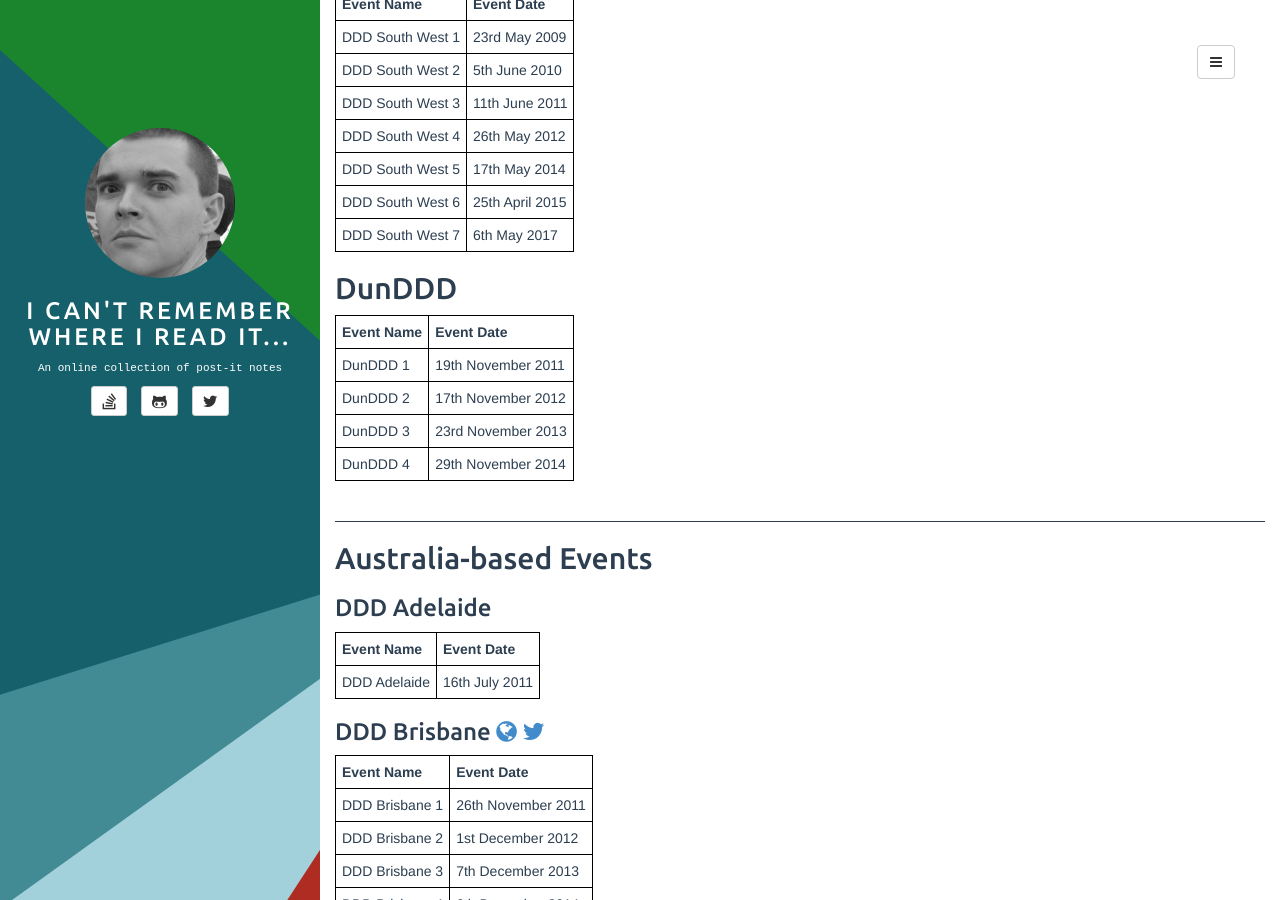
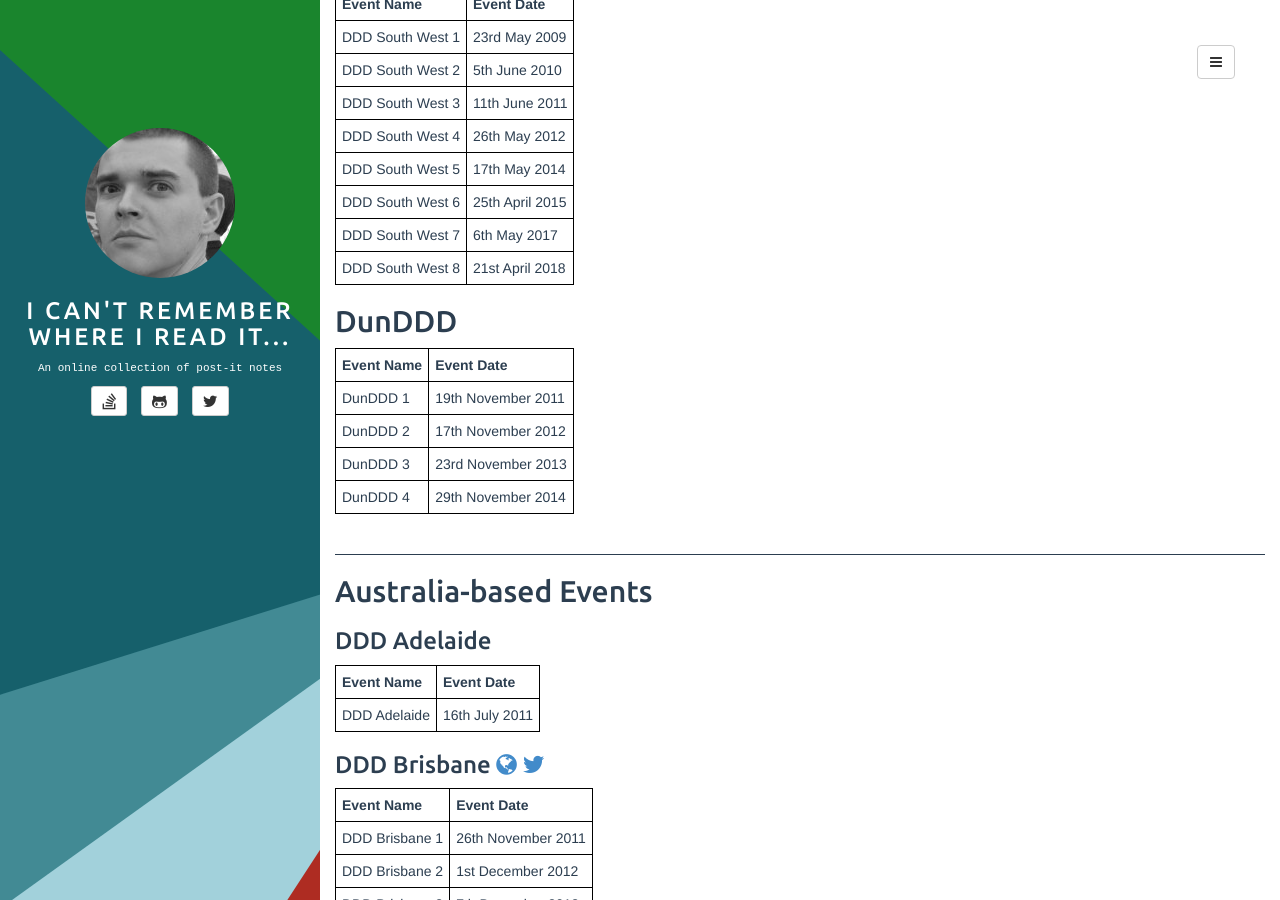
Before and after one commit to adrianbanks/adrianbanks.github.io, a Jekyll site: the page built from ddd.md, in a window 1280 px wide and 900 px high, scrolled down 2371 px. Built offline with Jekyll 4.4.1, drawn with Linux system fonts in a browser that asks for light colours.

Commit message:
Add DDD South West 8

```diff
--- a/ddd.md
+++ b/ddd.md
@@ -113,6 +113,7 @@ There have been many Developer! Developer! Developer! events over the years, spr
 | DDD South West 5 | 17th May 2014   |
 | DDD South West 6 | 25th April 2015 |
 | DDD South West 7 | 6th May 2017    |
+| DDD South West 8 | 21st April 2018 |
 {:.mdtable}
 
 ## DunDDD
```
